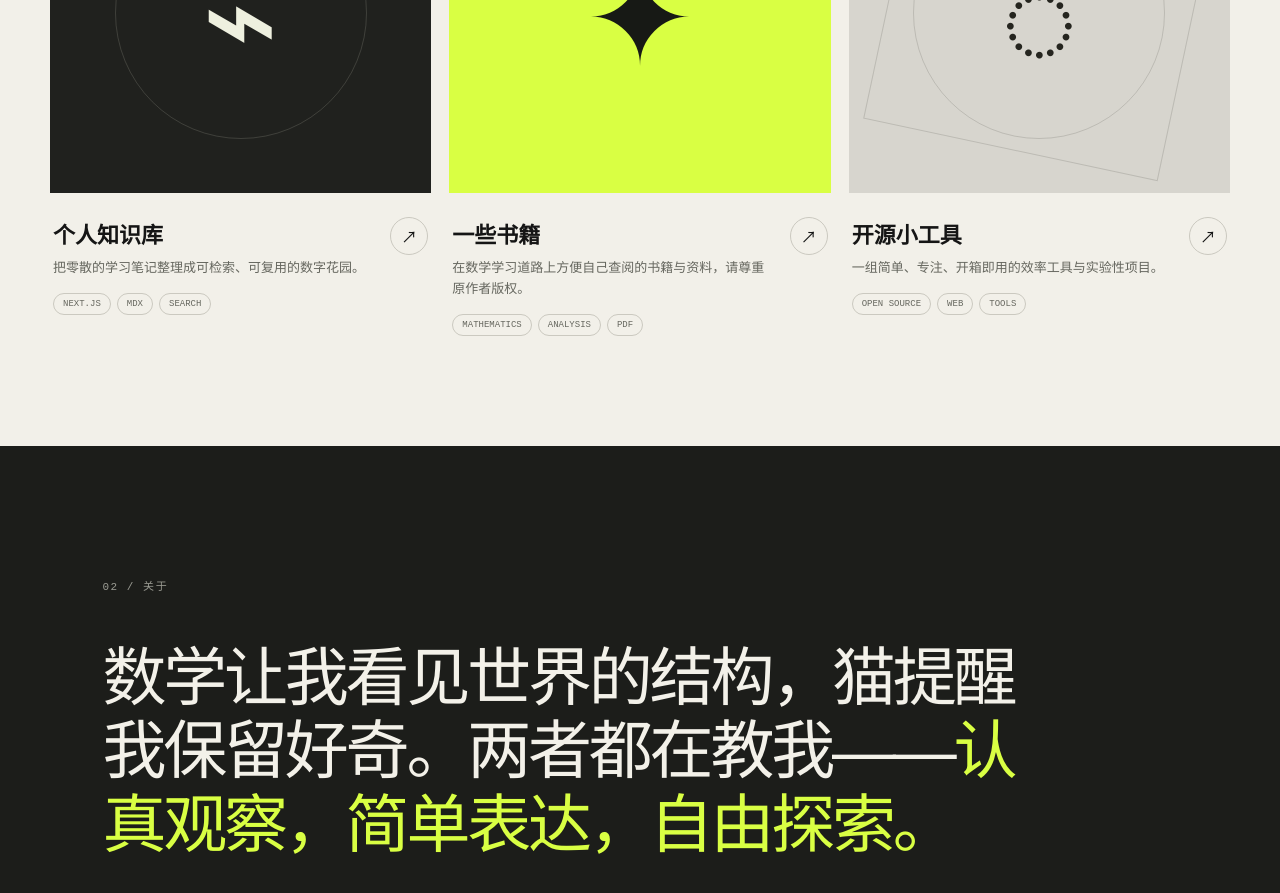
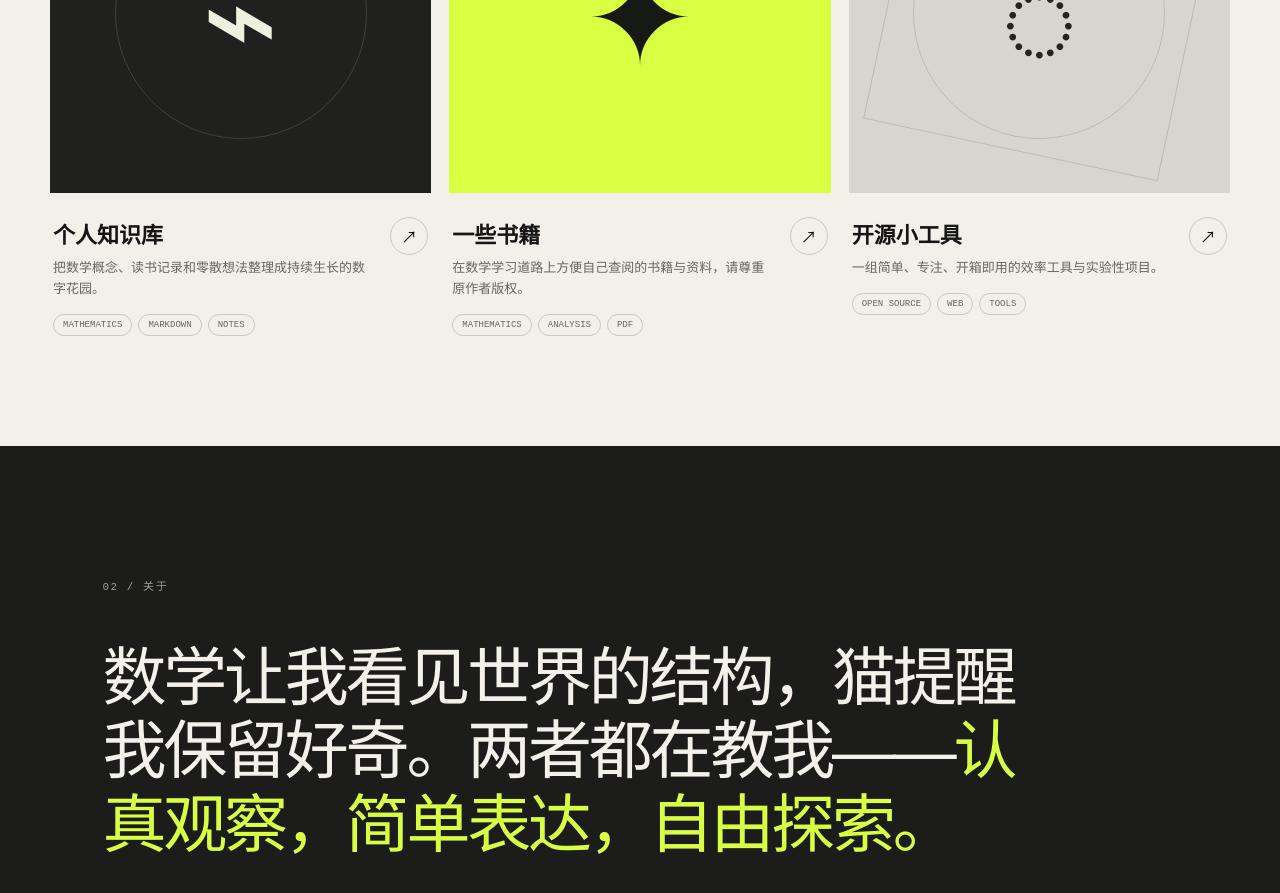
Before and after one commit to jingyaou/jingyaou.github.io, a Jekyll site: the page built from index.html, in a window 1280 px wide and 900 px high, scrolled down 1200 px. Shown: the top 893 px of the window. Built offline with Jekyll 4.4.1, drawn with Linux system fonts in a browser that asks for light colours.

Commit message:
Link homepage to the knowledge base

```diff
--- a/index.html
+++ b/index.html
@@ -37,8 +37,8 @@
       <div class="project-grid">
         <article class="project-card">
           <div class="project-visual visual-01"><span class="project-index">01</span><div class="visual-mark">⌁</div></div>
-          <div class="project-copy"><div><h3>个人知识库</h3><p>把零散的学习笔记整理成可检索、可复用的数字花园。</p></div><a href="https://github.com/jingyaou" target="_blank" aria-label="在 GitHub 查看">↗</a></div>
-          <ul><li>Next.js</li><li>MDX</li><li>Search</li></ul>
+          <div class="project-copy"><div><h3>个人知识库</h3><p>把数学概念、读书记录和零散想法整理成持续生长的数字花园。</p></div><a href="knowledge/" aria-label="打开知识库">↗</a></div>
+          <ul><li>Mathematics</li><li>Markdown</li><li>Notes</li></ul>
         </article>
         <article class="project-card">
           <div class="project-visual visual-02"><span class="project-index">02</span><div class="visual-mark">✦</div></div>
```
Also changed, not shown: other parts of index.html (+1 -1 lines).
